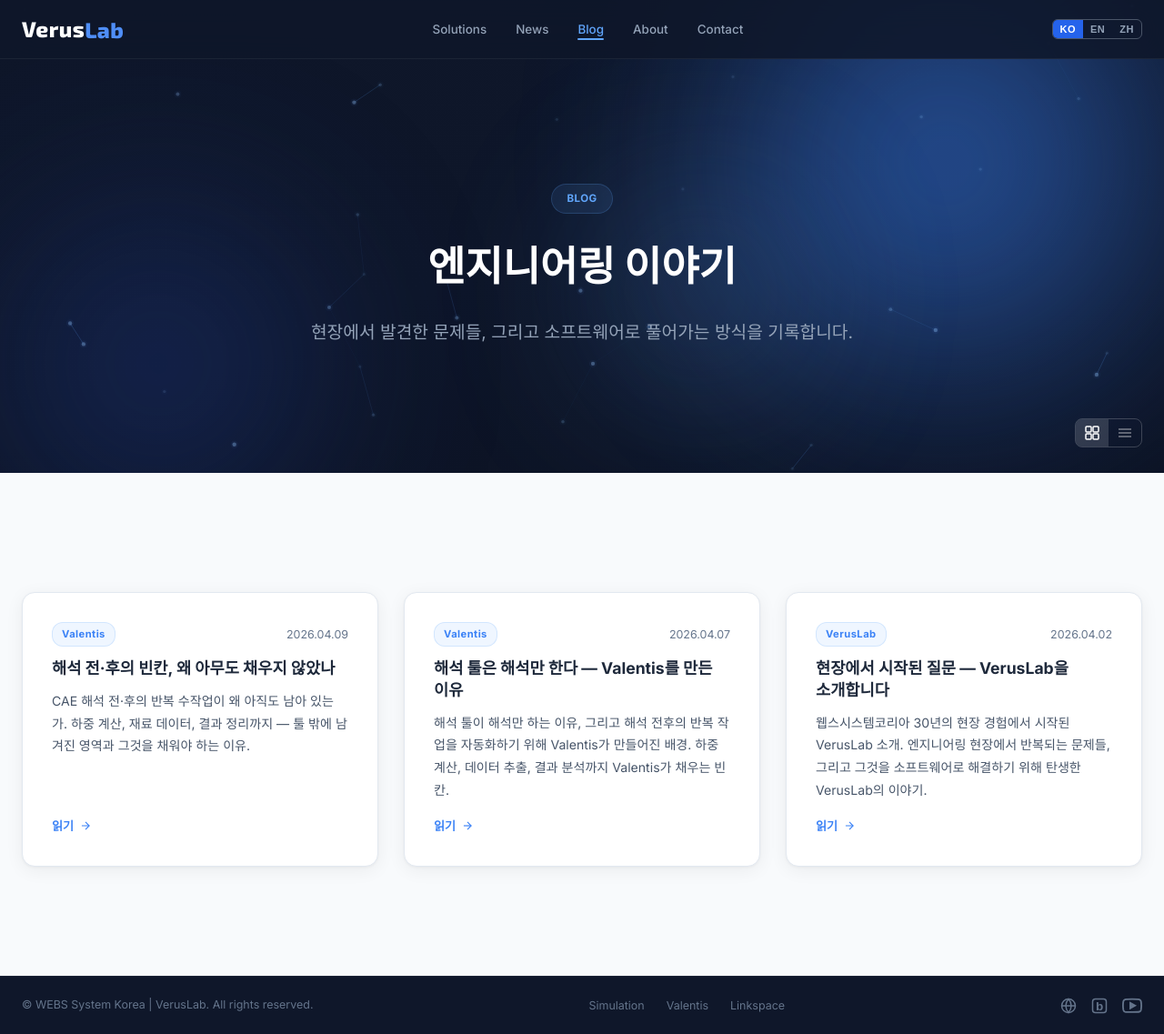
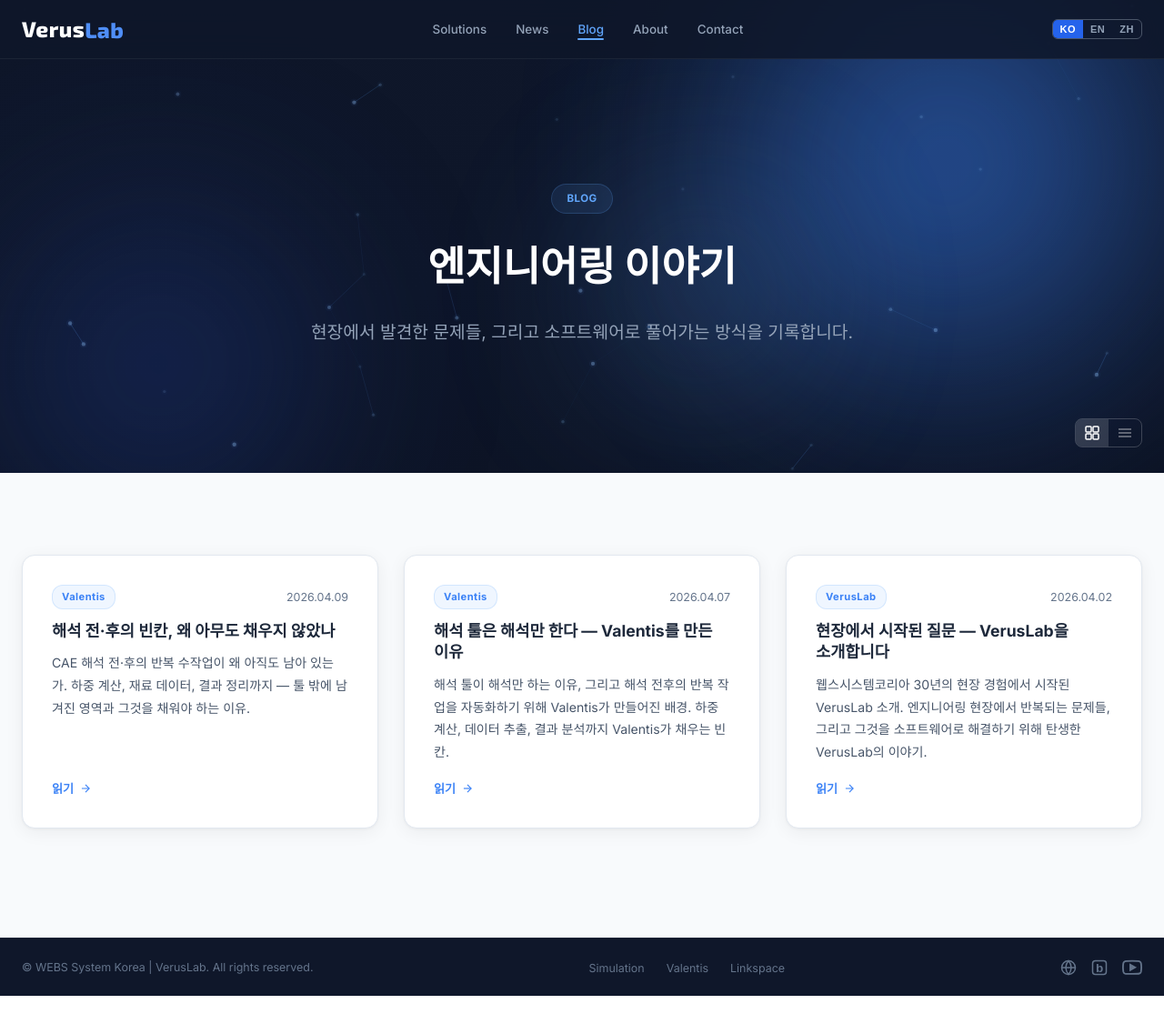
Before and after one commit to VerusLab-KR/Homepage, a Jekyll site: the page built from blog/index.html, in a window 1280 px wide and 1137 px high. Shown: the whole window at 91% size. Built offline with Jekyll 4.4.1, drawn with Linux system fonts in a browser that asks for light colours.

Commit message:
Reduce blog section top padding and card grid margin on laptop screens
Co-Authored-By: Claude Sonnet 4.6 <noreply@anthropic.com>

```diff
--- a/blog/index.html
+++ b/blog/index.html
@@ -97,8 +97,8 @@ img{max-width:100%;display:block}
 @keyframes heroFadeIn{to{opacity:1;transform:translateY(0)}}
 
 /* Blog grid */
-.blog-section{padding:80px 0 120px;background:var(--slate-0)}
-.blog-grid{display:grid;grid-template-columns:repeat(auto-fill,minmax(320px,1fr));gap:28px;margin-top:clamp(28px,4vw,56px)}
+.blog-section{padding:clamp(40px,5vw,80px) 0 120px;background:var(--slate-0)}
+.blog-grid{display:grid;grid-template-columns:repeat(auto-fill,minmax(320px,1fr));gap:28px;margin-top:clamp(16px,2vw,40px)}
 @media(max-width:700px){.blog-grid{grid-template-columns:1fr;margin-top:40px}}
 
 /* Blog card */
```
